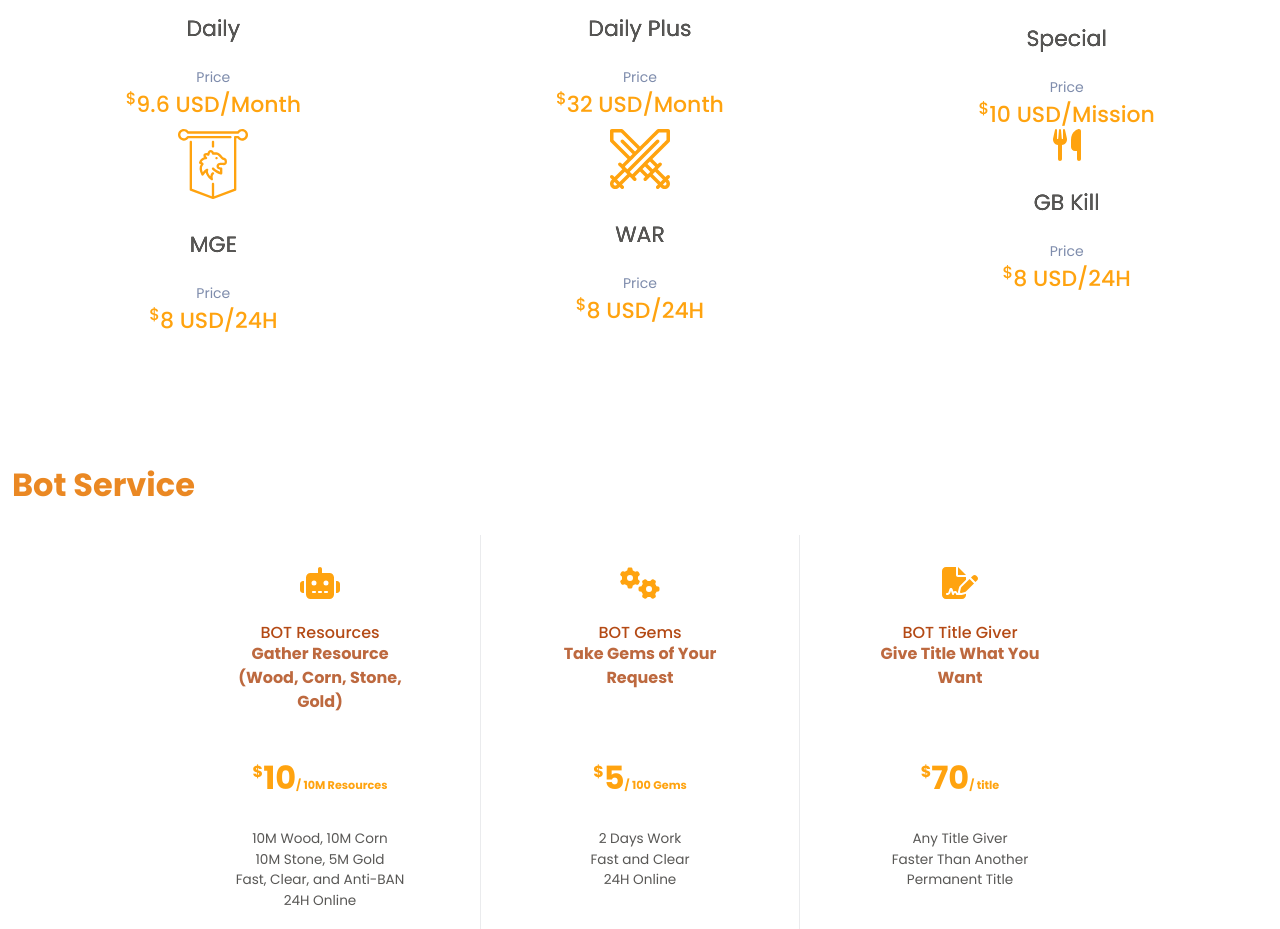
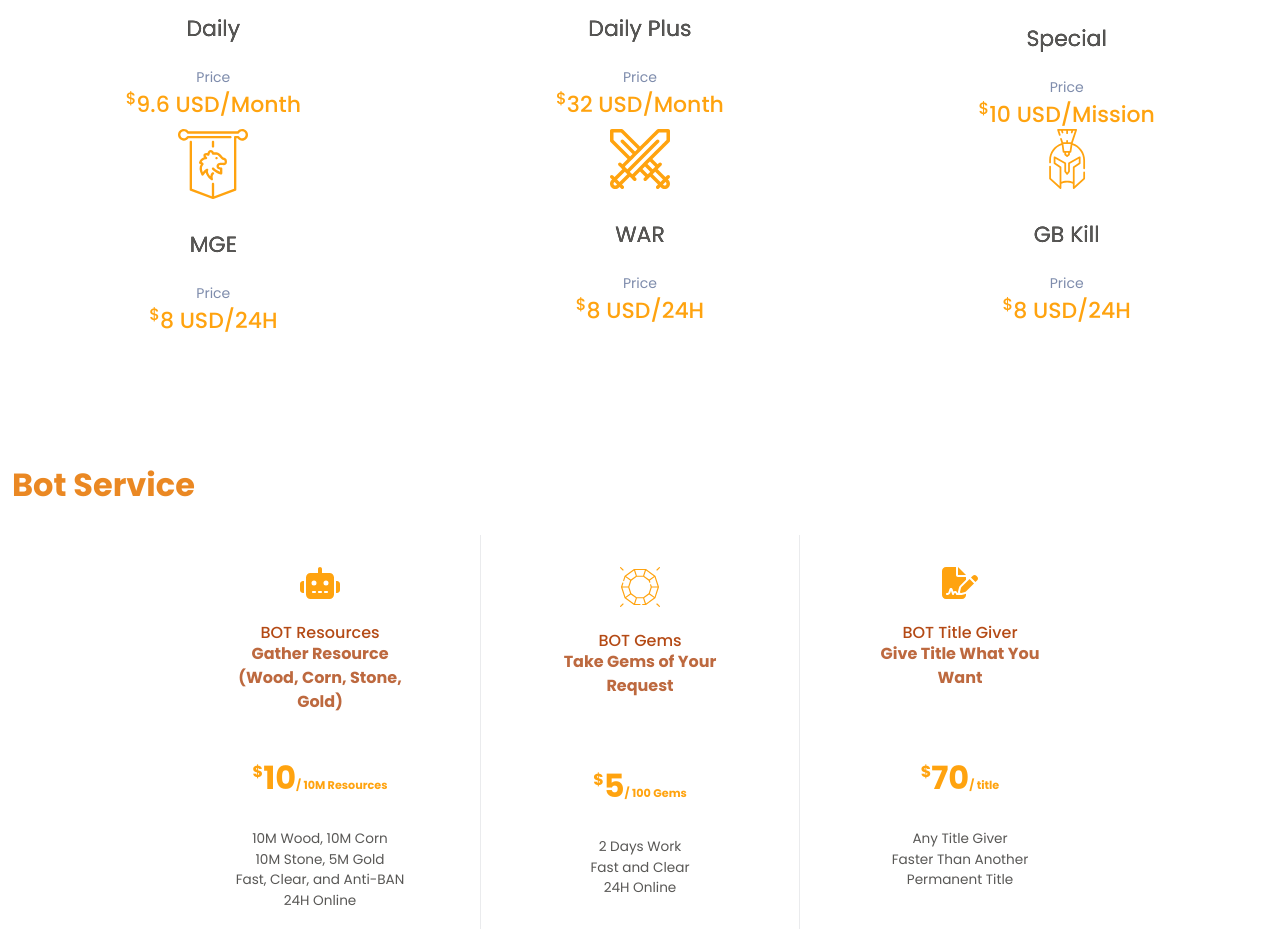
Before and after one commit to alifianadexe/rok-game-store, a Next.js app: page / in a window 1280 px wide. Shown: the part 1920-2849 px from the top of the page. Built offline with nearby package versions, Linux system fonts and the light colour scheme.

Commit message:
change icon

```diff
--- a/components/organisme/BotPage/index.tsx
+++ b/components/organisme/BotPage/index.tsx
@@ -4,6 +4,7 @@ import {
   faGears,
   faFileSignature,
 } from "@fortawesome/free-solid-svg-icons";
+import Image from "next/dist/client/image";
 
 export default function BotPage() {
   return (
@@ -34,7 +35,7 @@ export default function BotPage() {
             </ul>
           </div>
           <div className="pricing__item">
-            <FontAwesomeIcon size="2x" icon={faGears} />
+            <Image src="/icon/gems.svg" height={40} width={32} />
             <h3 className="pricing__title color-palette-9">BOT Gems</h3>
             <p className="pricing__sentence">
               Take Gems of Your Request
--- a/components/organisme/JokiAccount/index.tsx
+++ b/components/organisme/JokiAccount/index.tsx
@@ -191,11 +191,7 @@ export default function JokiAccount() {
                       }}
                     >
                       <div className="align-items-center mb-24 hover-2">
-                        <FontAwesomeIcon
-                          size="2x"
-                          icon={faCutlery}
-                          style={{ color: "#FFA30F" }}
-                        />
+                        <Image src="/icon/gbkill.svg" height={60} width={60} />
                         <p className="color-palette-6 mb-24 mt-25 text-2xl">
                           GB Kill
                           <br />
```
Also changed, not shown: public/icon/gbkill.svg (added), public/icon/gems.svg (added).
